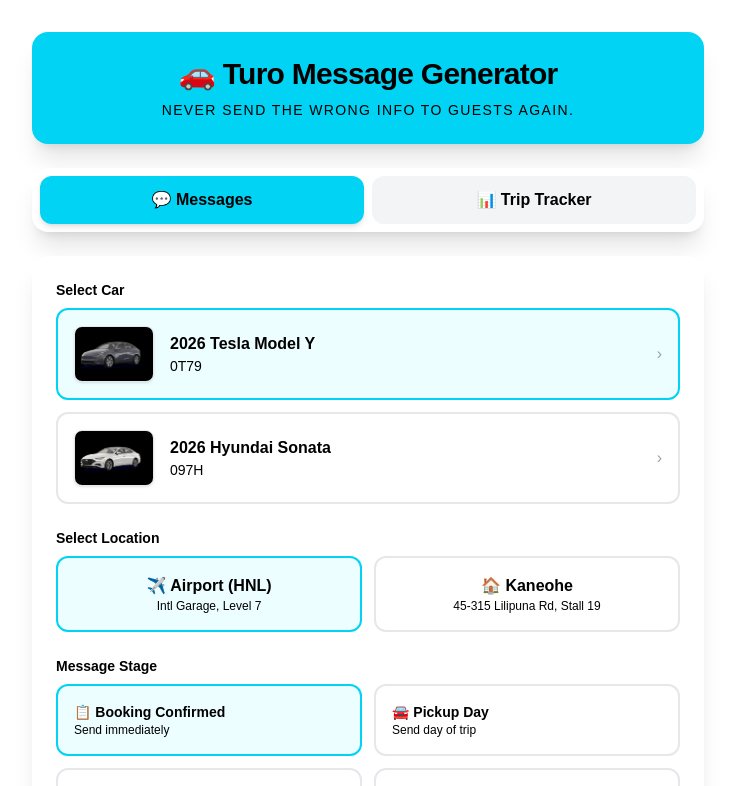
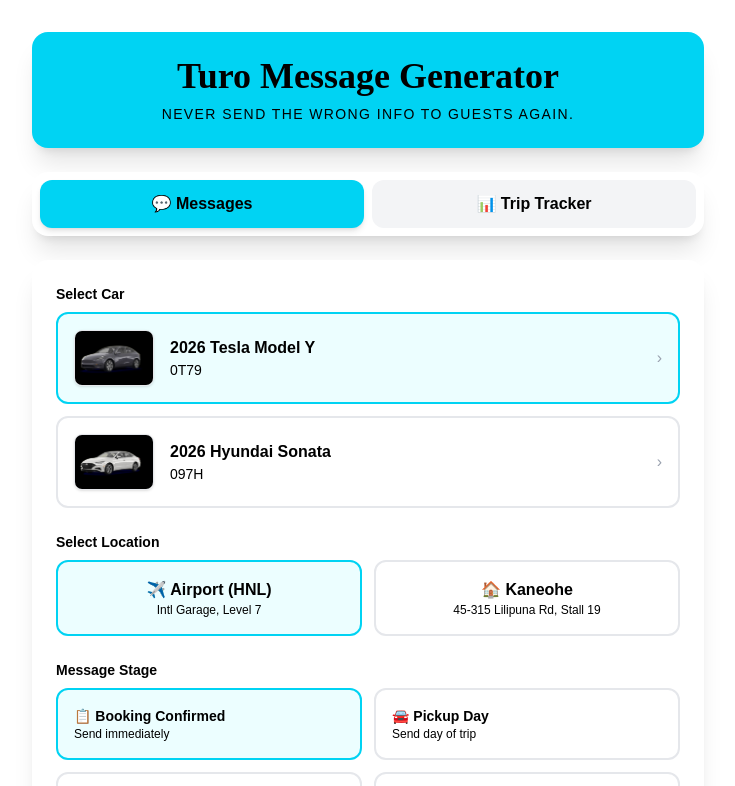
Before and after one commit to alfbot808/turo-message-app, a Next.js app: page / in a window 1280 px wide. Shown: the top 786 px of the page, without its empty margins (272-1007 px from the left). Built offline with nearby package versions, Linux system fonts and the light colour scheme.

Commit message:
Update header: remove emoji, use script font for title
- Remove car emoji from title
- Use Brush Script MT / Dancing Script cursive font for title
- Increase title size to 4xl

```diff
--- a/src/app/page.tsx
+++ b/src/app/page.tsx
@@ -192,7 +192,7 @@
       <div className="max-w-2xl mx-auto">
         {/* Header */}
         <div className="bg-cyan-400 rounded-2xl shadow-xl p-6 mb-6 text-center">
-          <h1 className="text-3xl font-black text-black mb-2 tracking-tight">🚗 Turo Message Generator</h1>
+          <h1 className="text-4xl font-black text-black mb-2" style={{ fontFamily: "'Brush Script MT', 'Dancing Script', cursive" }}>Turo Message Generator</h1>
           <p className="text-black text-sm font-medium uppercase tracking-widest">Never send the wrong info to guests again.</p>
         </div>
 
```
Also changed, not shown: 16 other files (tests, documents, lock files or other folders).
